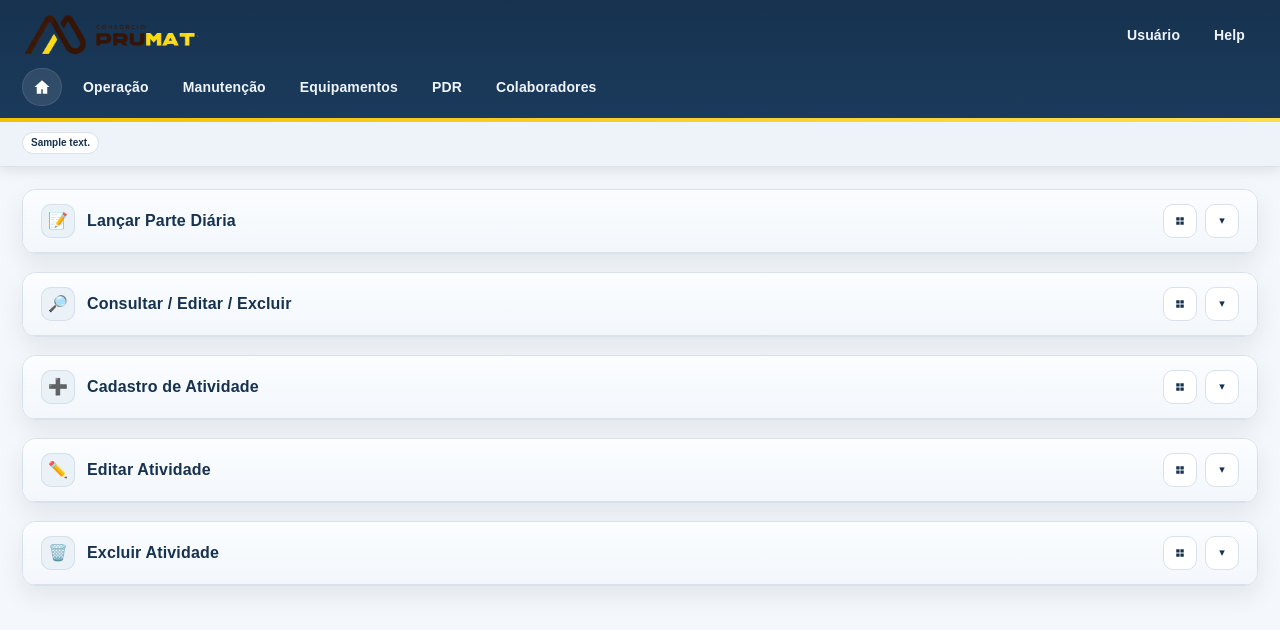
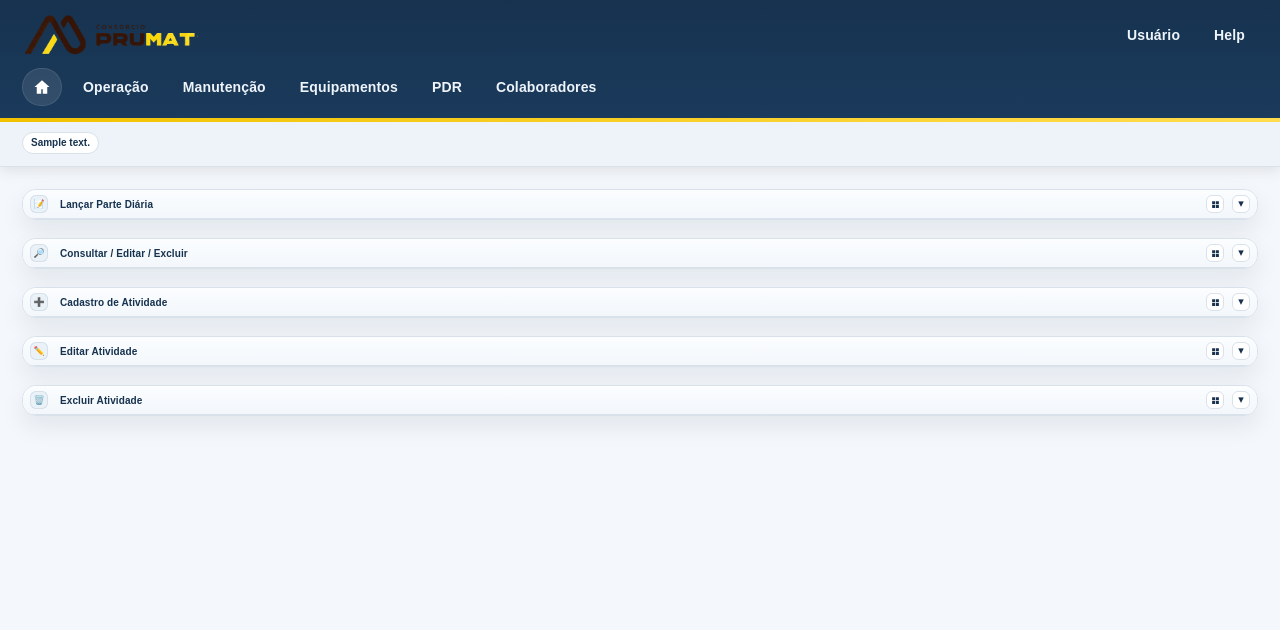
Before and after one commit to satmbr/prod, a Flask app: template templates/equipamentos/partdiaria.html in a window 1280 px wide. Shown: the top 630 px of the page. Run offline with Flask 3, Linux system fonts and the light colour scheme; the template is opened without the code that fills it: most values are stand-ins (such as "Sample title", 1, 10 or a date in 2020).

Commit message:
Add files via upload

```diff
--- a/templates/equipamentos/partdiaria.html
+++ b/templates/equipamentos/partdiaria.html
@@ -141,6 +141,67 @@
     }
     .table .acoes-col{
       min-width:210px;
+    }
+
+    /* ===== PADRÃO COMPACTO IGUAL AO OPERACAO/PRODUCAO ===== */
+    #pd-lancar.zone-body,
+    #pd-listar.zone-body,
+    #act-cadastrar.zone-body,
+    #act-editar.zone-body,
+    #act-excluir.zone-body{
+      padding:6px;
+    }
+
+    .zone-head[data-target="#pd-lancar"],
+    .zone-head[data-target="#pd-listar"],
+    .zone-head[data-target="#act-cadastrar"],
+    .zone-head[data-target="#act-editar"],
+    .zone-head[data-target="#act-excluir"]{
+      padding:5px 7px;
+    }
+
+    .zone-head[data-target="#pd-lancar"] .zone-title,
+    .zone-head[data-target="#pd-listar"] .zone-title,
+    .zone-head[data-target="#act-cadastrar"] .zone-title,
+    .zone-head[data-target="#act-editar"] .zone-title,
+    .zone-head[data-target="#act-excluir"] .zone-title{
+      font-size:10px;
+    }
+
+    .zone-head[data-target="#pd-lancar"] .zone-icon,
+    .zone-head[data-target="#pd-listar"] .zone-icon,
+    .zone-head[data-target="#act-cadastrar"] .zone-icon,
+    .zone-head[data-target="#act-editar"] .zone-icon,
+    .zone-head[data-target="#act-excluir"] .zone-icon{
+      width:18px;
+      height:18px;
+      min-width:18px;
+      font-size:9px;
+      border-radius:6px;
+      display:inline-flex;
+      align-items:center;
+      justify-content:center;
+    }
+
+    .zone-head[data-target="#pd-lancar"] .icon-btn,
+    .zone-head[data-target="#pd-listar"] .icon-btn,
+    .zone-head[data-target="#act-cadastrar"] .icon-btn,
+    .zone-head[data-target="#act-editar"] .icon-btn,
+    .zone-head[data-target="#act-excluir"] .icon-btn{
+      width:18px;
+      height:18px;
+      min-width:18px;
+      border-radius:6px;
+      padding:0;
+    }
+
+    .zone-head[data-target="#pd-lancar"] .icon-btn svg,
+    .zone-head[data-target="#pd-listar"] .icon-btn svg,
+    .zone-head[data-target="#act-cadastrar"] .icon-btn svg,
+    .zone-head[data-target="#act-editar"] .icon-btn svg,
+    .zone-head[data-target="#act-excluir"] .icon-btn svg{
+      width:9px;
+      height:9px;
     }
 
     @media (max-width: 1200px){
```
